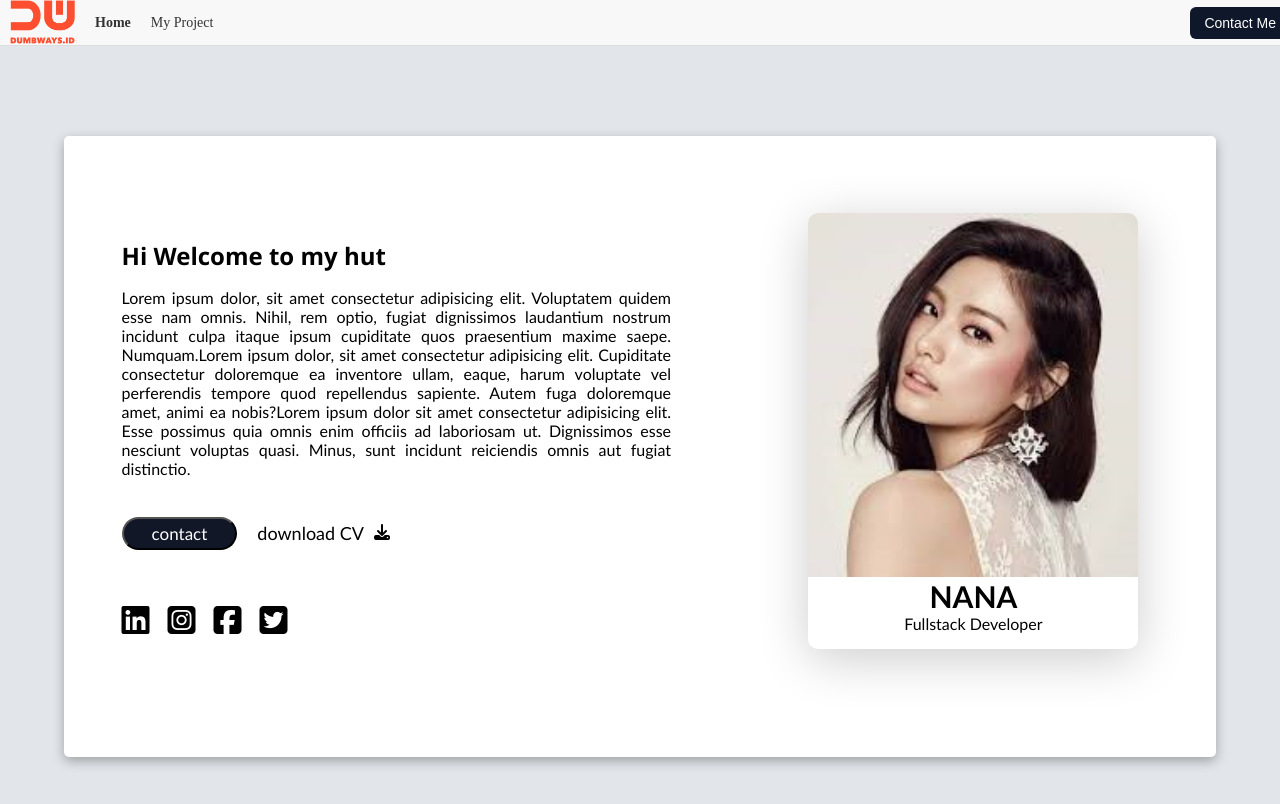
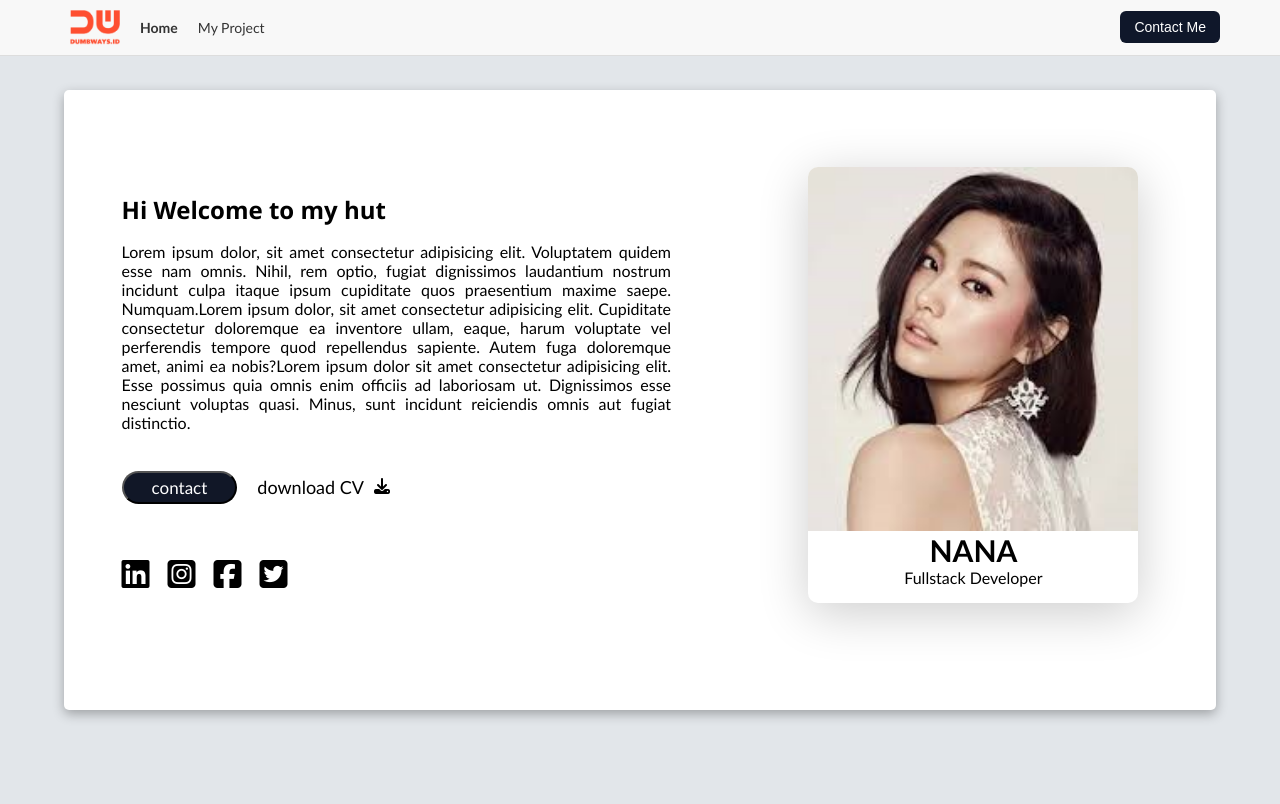
Before and after one commit to noewebstar/batch1_task2, a website: page pages/home.html in a window 1280 px wide. Drawn offline with Linux system fonts and the light colour scheme.

Commit message:
menambah header

```diff
--- a/pages/home.html
+++ b/pages/home.html
@@ -10,9 +10,9 @@
 <body>
     <nav class="navbar">
         <div class="navbar-left">
-          <img src="../img/dw-logo.png" style="width: 10%;" alt="Logo" />
+          <img src="../img/dw-logo.png" class="logoDW" alt="Logo" />
           <a href="#" class="nav-link active">Home</a>
-          <a href="#" class="nav-link">My Project</a>
+          <a href="./index.html" class="nav-link">My Project</a>
         </div>
         <div class="navbar-right">
           <button class="contact-button">Contact Me</button>
--- a/styles/home.css
+++ b/styles/home.css
@@ -82,8 +82,8 @@ font-family: 'Gill Sans', 'Gill Sans MT', Calibri, 'Trebuchet MS', sans-serif;
 }
 
 .navbar {
-    /* position: fixed; */
-    /* top: 0; */
+    position: fixed;
+    top: 0;
     width: 100%;
     z-index: 999;
     display: flex;
@@ -91,14 +91,18 @@ font-family: 'Gill Sans', 'Gill Sans MT', Calibri, 'Trebuchet MS', sans-serif;
     align-items: center;
     background-color: #f8f8f8;
     border-bottom: 1px solid #ddd;
-    padding-left: 10px;
-    padding-right: 10px;
+    padding: 10px;
+    font-family: 'Gill Sans', 'Gill Sans MT', Calibri, 'Trebuchet MS', sans-serif;
   }
 
   .navbar-left {
     display: flex;
     align-items: center;
     gap: 20px;
+    padding-left: 60px;
+  }
+  .navbar-right{
+    padding-right: 70px;
   }
 
   .logo {
@@ -138,4 +142,8 @@ font-family: 'Gill Sans', 'Gill Sans MT', Calibri, 'Trebuchet MS', sans-serif;
     margin : 0;
     padding:0;
     background-color: #e2e6ea;
+    max-width: 97,5vw;
  }
+ .logoDW{
+  width: 50px;
+ }
```
